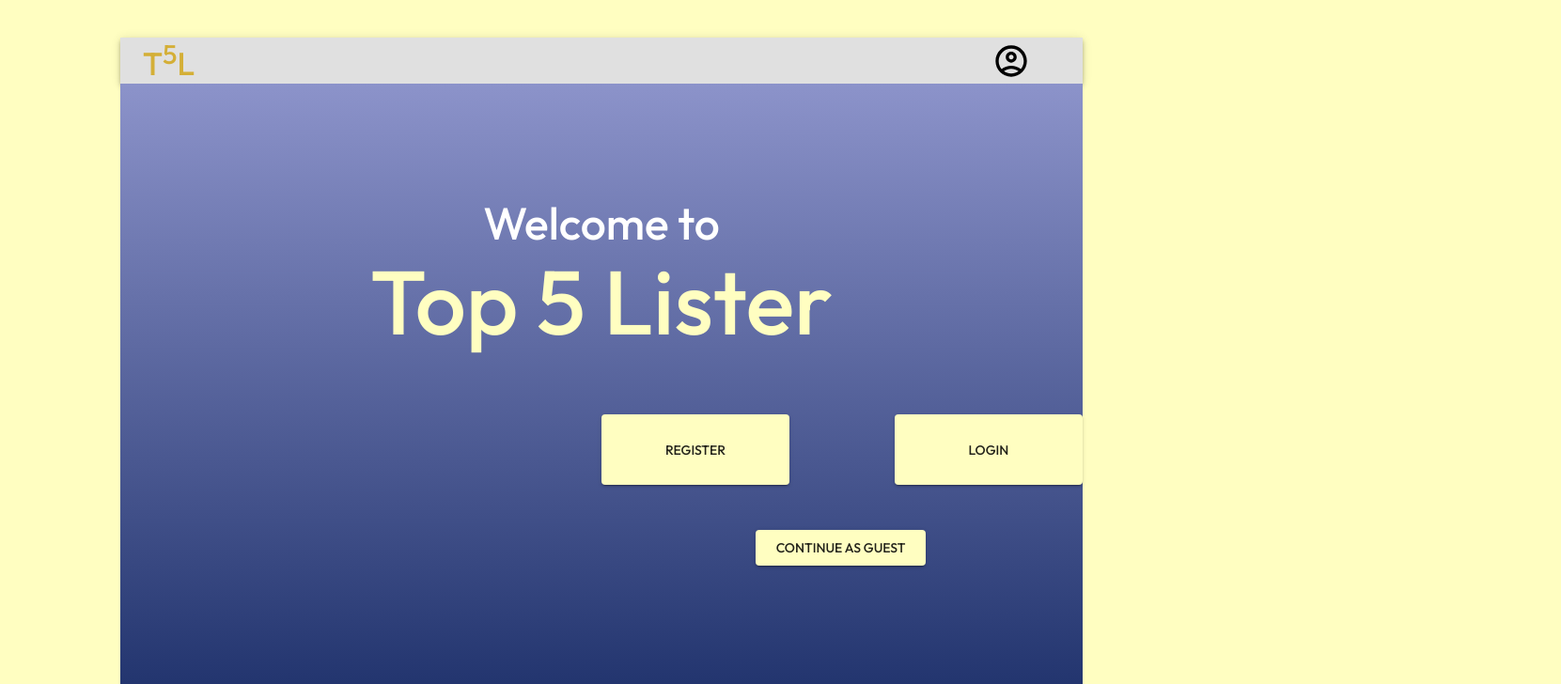
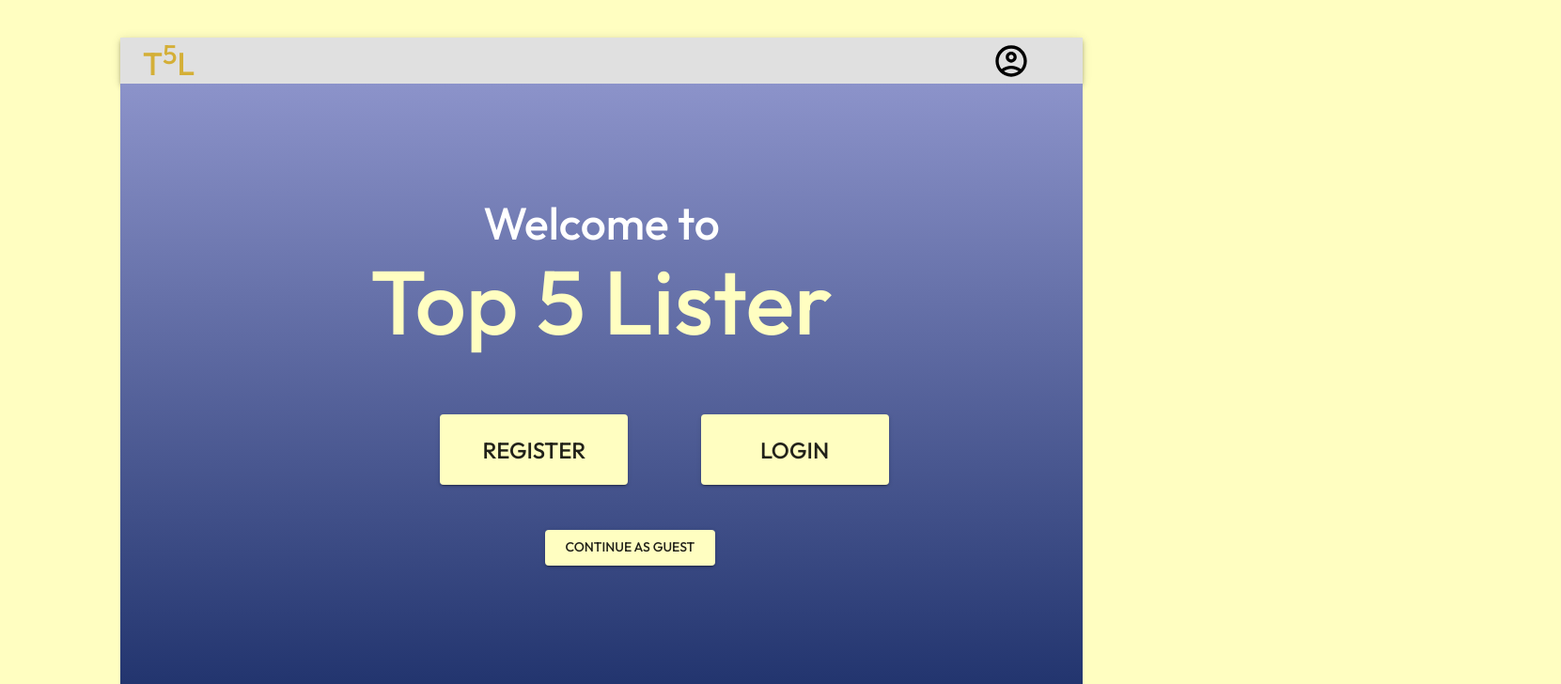
Before and after one commit to SungMoY/Top5Lister_FinalProject, a React (Create React App) app in the folder client/: page / in a window 1280 px wide. Shown: the top 728 px of the page at 94% size, 1661 px wide, since content can reach past the window. Built offline with nearby package versions, Linux system fonts and the light colour scheme; no server answers.

Commit message:
making changes to website paths

```diff
--- a/client/src/components/SplashScreen.js
+++ b/client/src/components/SplashScreen.js
@@ -3,14 +3,13 @@ import { Typography } from '@mui/material';
 import theme from '../theme';
 import { ThemeProvider} from '@mui/material';
 import { Button } from '@mui/material';
-import Copyright from './Copyright';
 
 export default function SplashScreen() {
     return (
         <ThemeProvider theme={theme}>
 
         <Box sx={{ width: "100%",
-                    height: "94.4%",
+                    height: "94.1%",
                     background: 'linear-gradient(to top, #1c2f69, #8c93ca)'
                 }}>
 
@@ -27,19 +26,25 @@ export default function SplashScreen() {
             <Box pt={8}></Box>
 
             <Box>
-                <Button variant="contained" color="secondary" sx={{height: 75, width: 200, mx: 64}} href="/register">
+                <Button variant="contained" color="secondary" sx={{height: 75, width: 200, mx: "33.25%"}} href="/register">
+                <Typography variant="h5">
                     Register
+                    </Typography>
                 </Button>
-                <Button variant="contained" color="secondary" sx={{height: 75, width: 200, mx: -50}} href="/login">
+                <Button variant="contained" color="secondary" sx={{height: 75, width: 200, mx: "-25.72%"}} href="/login">
+                <Typography variant="h5">
                     Login
+                    </Typography>
                 </Button>
             </Box>
 
             <Box pt={6}></Box>
 
             <Box>
-            <Button variant="contained" color="secondary" sx={{height: 38, width: 181, mx: 84.5}}>
-                    Continue as Guest
+            <Button variant="contained" color="secondary" sx={{height: 38, width: 181, mx: '44.125%'}}>
+                    <Typography variant="subtitle2">
+                    Continue As Guest
+                    </Typography>
                 </Button>
             </Box>
 
```
